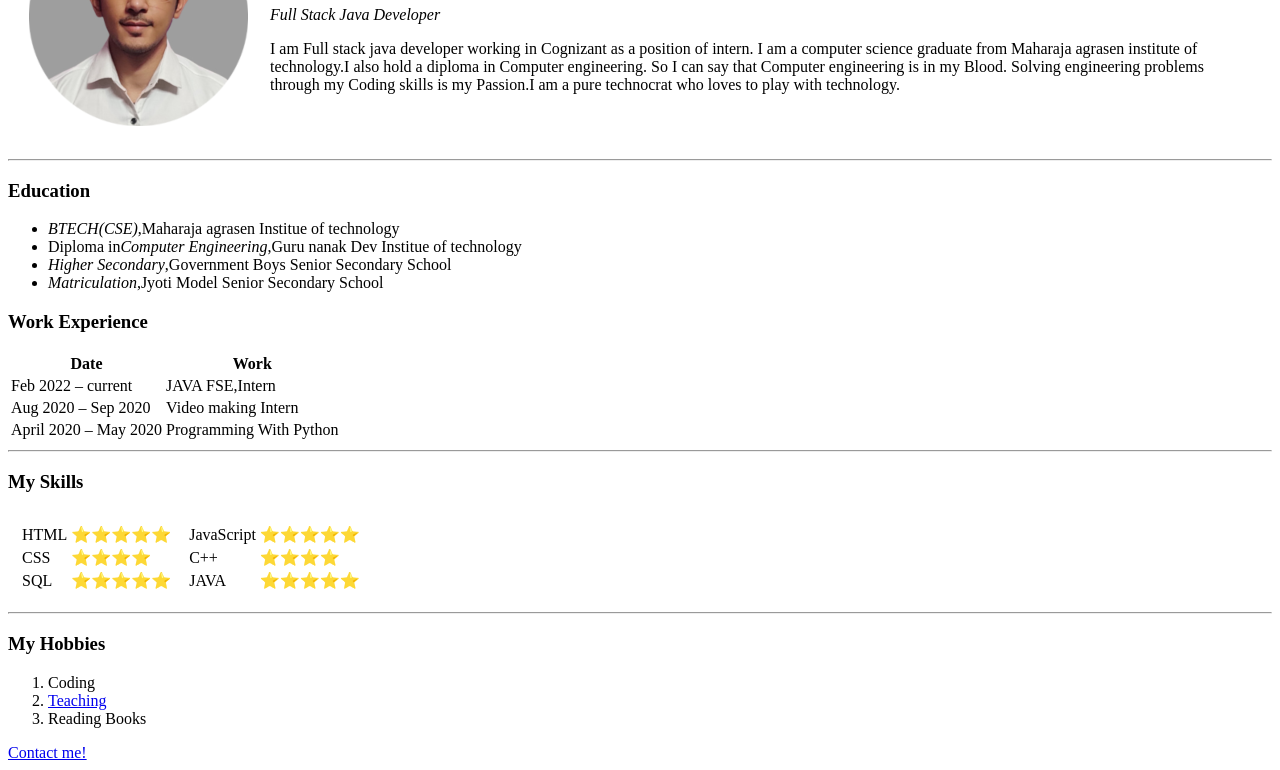
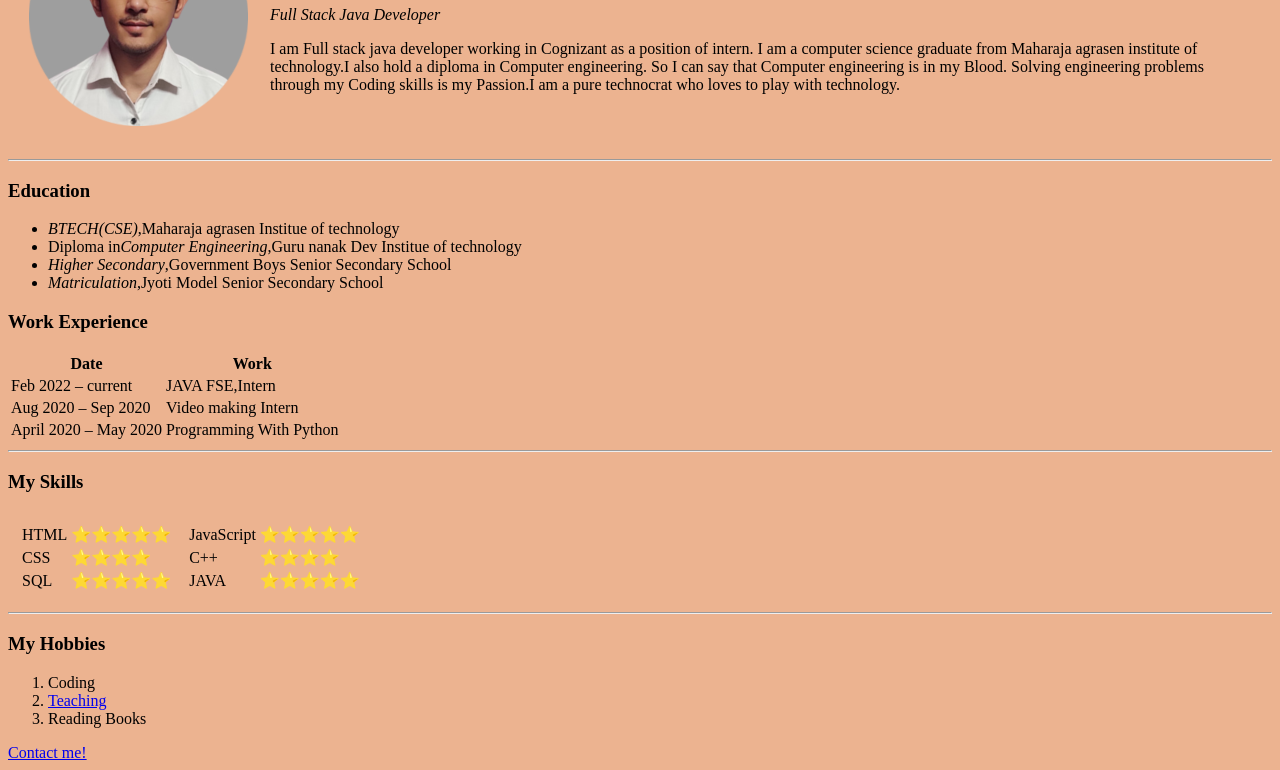
Before and after one commit to tusharbaghel/CV, a plain HTML site: page index.html in a window 1280 px wide. Shown: the part 122-892 px from the top of the page. Drawn offline with Linux system fonts and the light colour scheme.

Commit message:
Body color added

```diff
--- a/index.html
+++ b/index.html
@@ -5,6 +5,11 @@
   <meta name="viewport" content="width=device-width, initial-scale=1.0">
   <meta http-equiv="X-UA-Compatible" content="ie=edge">
   <title>❤ Tushar Personal Site</title>
+  <style>
+     body{
+        background-color:#ECB390;
+      }
+  </style>
 </head>
 <body>
   <table cellspacing="20">
```
